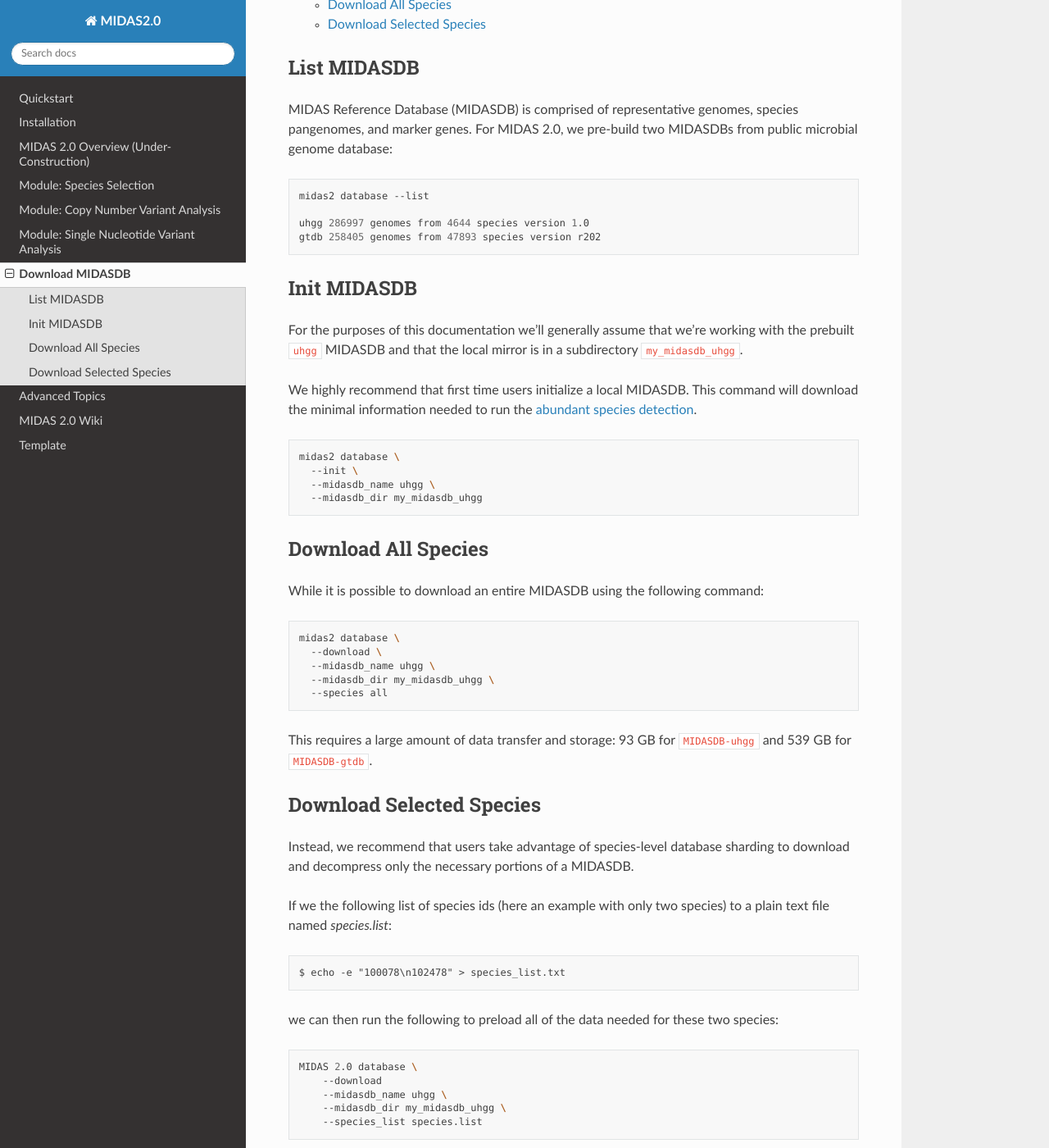
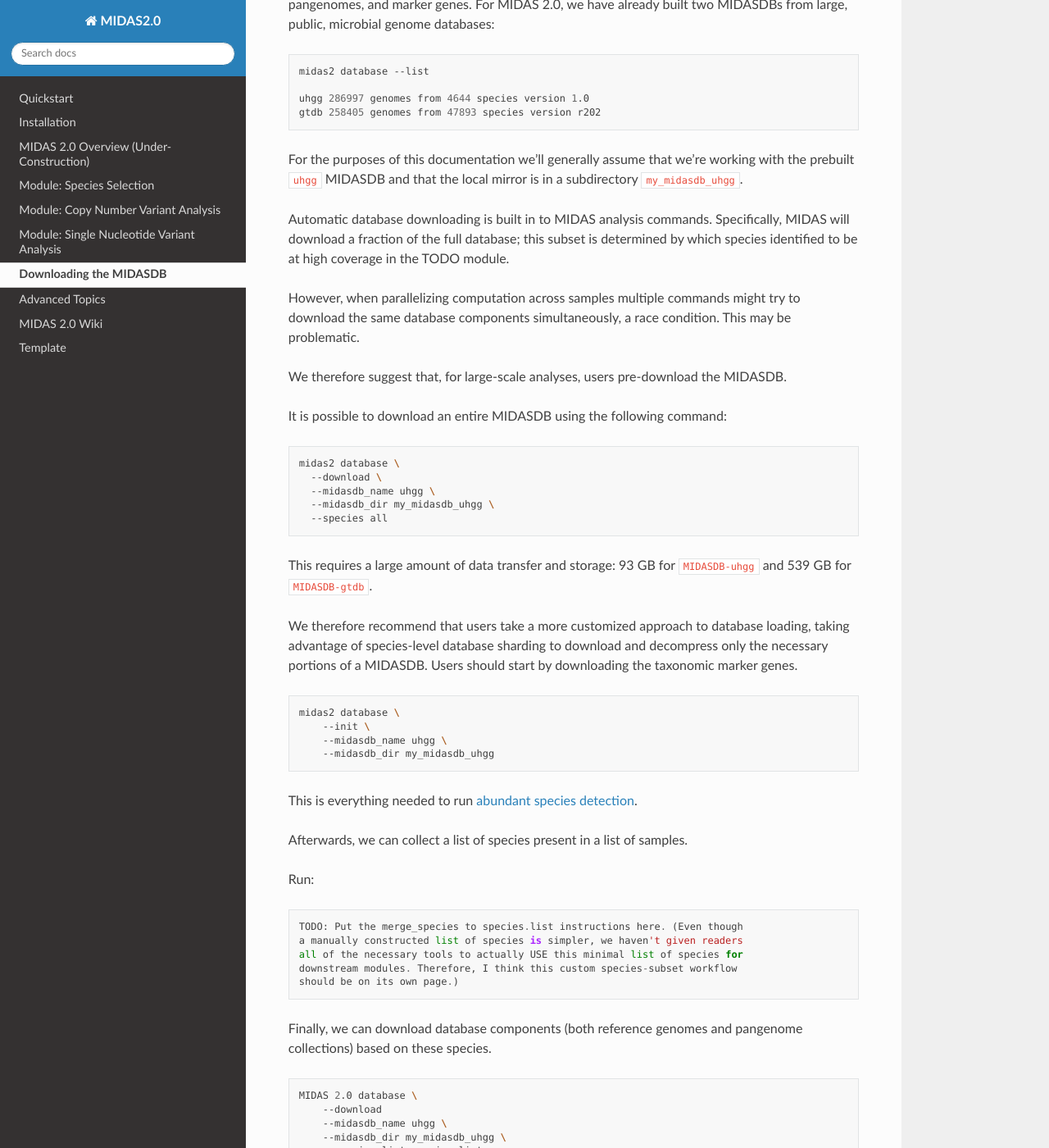
Before and after one commit to zhaoc1/midas2-tutorial, a Sphinx documentation site: the page built from docs/download_midasdb.rst, in a window 1280 px wide and 1400 px high, scrolled down 274 px. Shown: the whole window at 82% size. Built offline with Sphinx 7.4.7 and the Read the Docs theme 2.0.0, drawn with Linux system fonts in a browser that asks for light colours; some of the changed text lies outside the part shown.

Commit message:
Drop superfluous headings. Make species selection recommended way to preload db. Add TODO/notes.

```diff
--- a/docs/download_midasdb.rst
+++ b/docs/download_midasdb.rst
@@ -1,16 +1,13 @@
-Download MIDASDB
-================
+Downloading the MIDASDB
+=======================
 
 .. contents::
    :depth: 3
 
 
-List MIDASDB
-***************
-
 MIDAS Reference Database (MIDASDB) is comprised of representative genomes,
-species pangenomes, and marker genes. For MIDAS 2.0, we pre-build two MIDASDBs from public
-microbial genome database:
+species pangenomes, and marker genes. For MIDAS 2.0, we have already built two
+MIDASDBs from large, public, microbial genome databases:
 
 .. code-block:: shell
 
@@ -20,28 +17,23 @@ microbial genome database:
   gtdb 258405 genomes from 47893 species version r202
 
 
-Init MIDASDB
-***************
-
 For the purposes of this documentation we'll generally assume that we're working
 with the prebuilt ``uhgg`` MIDASDB and that the local mirror is in a subdirectory
 ``my_midasdb_uhgg``.
 
-We highly recommend that first time users initialize a local MIDASDB. This command
-will download the minimal information needed to run the :ref:`abundant species detection <species_detection>`.
+Automatic database downloading is built in to MIDAS analysis commands.
+Specifically, MIDAS will download a fraction of the full
+database; this subset is determined by which species identified to be at high
+coverage in the TODO module.
 
-.. code-block:: shell
+However, when parallelizing computation across samples
+multiple commands might try to download the same database components simultaneously,
+a race condition.
+This may be problematic.
 
-  midas2 database \
-    --init \
-    --midasdb_name uhgg \
-    --midasdb_dir my_midasdb_uhgg
+We therefore suggest that, for large-scale analyses, users pre-download the MIDASDB.
 
-
-Download All Species
-********************
-
-While it is possible to download an entire MIDASDB using the following
+It is possible to download an entire MIDASDB using the following
 command:
 
 .. code-block:: shell
@@ -56,19 +48,33 @@ command:
 This requires a large amount of data transfer and storage: 93 GB for ``MIDASDB-uhgg``
 and 539 GB for ``MIDASDB-gtdb``.
 
-
-Download Selected Species
-*************************
-
-Instead, we recommend that users take advantage of species-level database
+We therefore recommend that users take a more customized approach to database
+loading, taking advantage of species-level database
 sharding to download and decompress only the necessary portions of a
 MIDASDB.
+Users should start by downloading the taxonomic marker genes.
 
-If we the following list of species ids (here an example with only two species) to a plain text file named `species.list`: ::
+.. code-block:: shell
 
-  $ echo -e "100078\n102478" > species_list.txt
+    midas2 database \
+        --init \
+        --midasdb_name uhgg \
+        --midasdb_dir my_midasdb_uhgg
 
-we can then run the following to preload all of the data needed for these two species:
+This is everything needed to run :ref:`abundant species detection <species_detection>`.
+
+Afterwards, we can collect a list of species present in a list of samples.
+
+Run::
+
+    TODO: Put the merge_species to species.list instructions here. (Even though
+    a manually constructed list of species is simpler, we haven't given readers
+    all of the necessary tools to actually USE this minimal list of species for
+    downstream modules. Therefore, I think this custom species-subset workflow
+    should be on its own page.)
+
+Finally, we can download database components (both reference genomes and pangenome
+collections) based on these species.
 
 .. code-block:: shell
 
@@ -78,9 +84,23 @@ we can then run the following to preload all of the data needed for these two sp
         --midasdb_dir my_midasdb_uhgg \
         --species_list species.list
 
+Afterwards, the single-sample parts of the SNV and CNV modules can be run in
+parallel and without a potential race condition.
 
-Advanced users may be interested in downloading species present in a list of samples,
-:ref:`refer to this page <database_download>`.
+..
+    TODO: Link to a page that explains everything users need to use only
+    a manually constructed subset of the database.
 
-It is also possible for advance users to :ref:`contruct their own MIDASDB <build_your_own_database>`
-from a custom genome collection (e.g. for metagenome assembled genomes).
+    If we the following list of species ids (here an example with only two species)
+    to a plain text file named `species.list`: ::
+
+    $ echo -e "100078\n102478" > species_list.txt
+
+    we can then run the following to preload all of the data needed for these two species:
+
+
+.. note::
+
+    It is also possible for advance users to :ref:`contruct their own MIDASDB
+    <build_your_own_database>` from a custom genome collection (e.g. for metagenome
+    assembled genomes).
```
